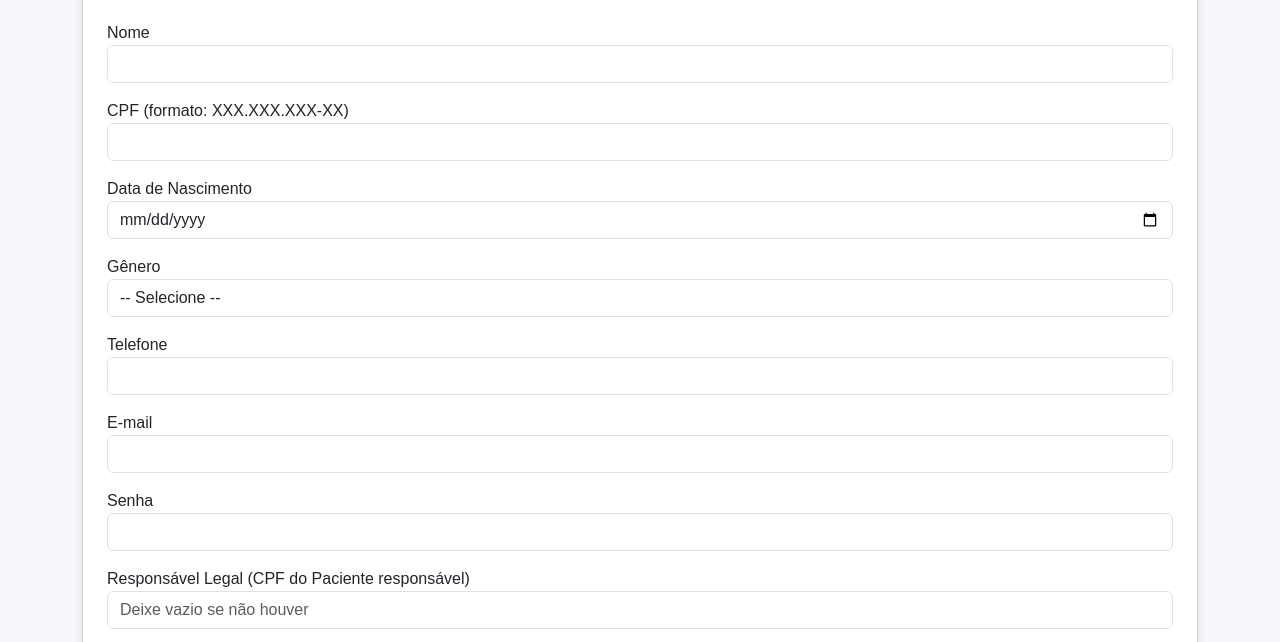
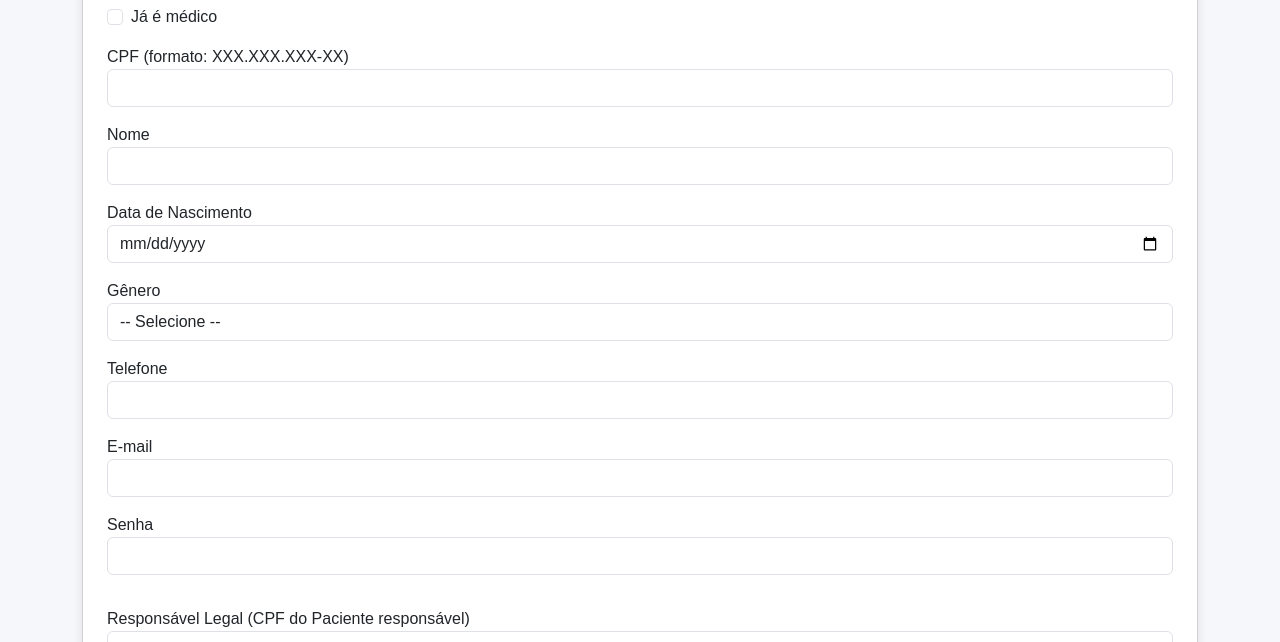
Before and after one commit to AndreBorba/DoseCerta, a plain HTML site: page frontend/pages/cadastropaciente.html in a window 1280 px wide. Shown: the part 152-794 px from the top of the page. Drawn offline with nearby package versions, Linux system fonts and the light colour scheme.

Commit message:
ajuste de verificacao de paciente ja é medico

```diff
--- a/backend/routes/buscapaciente.js
+++ b/backend/routes/buscapaciente.js
@@ -14,6 +14,7 @@ router.get("/", async (req, res) => {
     const query = `
       SELECT
         pm.nome_civil AS nomemedico,
+        pm.id_pseudo AS idmedico,
         pp.nome_civil AS nomepaciente,
         pp.id_pseudo AS idpaciente,
         TO_CHAR(c.data_inicio, 'DD/MM/YYYY') AS dataini,
--- a/docker-compose.yml
+++ b/docker-compose.yml
@@ -27,9 +27,6 @@ services:
       DB_USER: postgres
       DB_PASS: postgres
       DB_NAME: dosecerta
-    # Removido o volume para não apagar node_modules
-    # volumes:
-    #   - ./backend:/app
 
   frontend:
     build: ./frontend
--- a/frontend/pages/cadastropaciente.html
+++ b/frontend/pages/cadastropaciente.html
@@ -20,42 +20,37 @@
     <h2>Cadastro de Paciente</h2>
 
     <form onsubmit="cadastrarPaciente(event)">
-      <div class="row">
-        <div class="mt-3">
-          <label>Nome</label>
-          <input class="form-control" name="nome" required>
-        </div>
-
-        <div class="mt-3"">
-          <label>CPF (formato: XXX.XXX.XXX-XX)</label>
-          <input class="form-control" name="cpf" required>
-        </div>
+      <div class="form-check mb-3">
+        <input type="checkbox" class="form-check-input" id="jaMedico" onchange="toggleCamposMedico()">
+        <label class="form-check-label" for="jaMedico">Já é médico</label>
       </div>
 
-      <label class="mt-3">Data de Nascimento</label>
-      <input type="date" class="form-control" name="data_nascimento" required>
+      <label>CPF (formato: XXX.XXX.XXX-XX)</label>
+      <input class="form-control mb-3" name="cpf" required onblur="verificaMedico()">
 
-      <label class="mt-3">Gênero</label>
-      <select name="genero" class="form-control">
-        <option value="">-- Selecione --</option>
-        <option value="F">FEMININO</option>
-        <option value="M">MASCULINO</option>
-      </select>
+      <div id="dadosPessoa">
+        <label>Nome</label>
+        <input class="form-control mb-3" name="nome" required>
 
-      <label class="mt-3">Telefone</label>
-      <input name="telefone" class="form-control">
+        <label>Data de Nascimento</label>
+        <input type="date" class="form-control mb-3" name="data_nascimento" required>
 
-      <label class="mt-3">E-mail</label>
-      <input name="email" type="email" class="form-control" required>
+        <label>Gênero</label>
+        <select name="genero" class="form-control mb-3">
+          <option value="">-- Selecione --</option>
+          <option value="F">FEMININO</option>
+          <option value="M">MASCULINO</option>
+        </select>
 
-      <label class="mt-3">Senha</label>
-      <input type="password" name="senha" class="form-control" required>
+        <label>Telefone</label>
+        <input name="telefone" class="form-control mb-3">
 
-      <!-- <label class="mt-3">Status do Paciente</label>
-      <select name="status_paciente" class="form-control">
-        <option value="ATIVO">ATIVO</option>
-        <option value="INATIVO">INATIVO</option>
-      </select> -->
+        <label>E-mail</label>
+        <input name="email" type="email" class="form-control mb-3" required>
+
+        <label>Senha</label>
+        <input type="password" name="senha" class="form-control mb-3" required>
+      </div>
 
       <label class="mt-3">Responsável Legal (CPF do Paciente responsável)</label>
       <input name="responsavel" class="form-control" placeholder="Deixe vazio se não houver">
--- a/frontend/scripts/buscapessoa.js
+++ b/frontend/scripts/buscapessoa.js
@@ -6,14 +6,14 @@ async function buscarPessoa(e) {
   const termo = document.getElementById("termo").value.trim();
   const tabela = document.getElementById("tabelaResultados");
 
-  tabela.innerHTML = "<tr><td colspan='5'>Buscando...</td></tr>";
+  tabela.innerHTML = "<tr><td colspan='4'>Buscando...</td></tr>";
 
   try {
     const resp = await fetch(`${API_BASE}/buscapessoa?termo=${encodeURIComponent(termo)}`);
     const dados = await resp.json();
 
     if (!Array.isArray(dados) || dados.length === 0) {
-      tabela.innerHTML = "<tr><td colspan='5'>Nenhum paciente encontrado</td></tr>";
+      tabela.innerHTML = "<tr><td colspan='4'>Nenhum paciente encontrado</td></tr>";
       return;
     }
 
@@ -32,6 +32,6 @@ async function buscarPessoa(e) {
 
   } catch (error) {
     console.error("Erro ao buscar pessoa:", error);
-    tabela.innerHTML = "<tr><td colspan='5'>Erro ao buscar</td></tr>";
+    tabela.innerHTML = "<tr><td colspan='4'>Erro ao buscar</td></tr>";
   }
 }
--- a/frontend/scripts/cadastropaciente.js
+++ b/frontend/scripts/cadastropaciente.js
@@ -1,5 +1,36 @@
 const API_BASE = "http://localhost:4000";
 
+// Habilita/desabilita campos de pessoa
+function toggleCamposMedico() {
+  const checked = document.getElementById("jaMedico").checked;
+  document.getElementById("dadosPessoa").style.display = checked ? "none" : "block";
+
+  const inputs = document.querySelectorAll("#dadosPessoa input, #dadosPessoa select");
+  inputs.forEach(input => {
+    input.required = !checked; // se já é médico, não precisa preencher
+  });
+}
+
+// Verifica se CPF já está cadastrado como paciente
+async function verificaMedico() {
+  const cpf = document.querySelector('input[name="cpf"]').value.trim();
+  if (!cpf) return;
+
+  try {
+    const resp = await fetch(`${API_BASE}/buscapessoa?termo=${encodeURIComponent(cpf)}`);
+    const dados = await resp.json();
+
+    // Se retornar medico, marca o checkbox e oculta os campos de pessoa
+    if (dados.some(p => p.eh_medico === "Sim")) {
+      document.getElementById("jaMedico").checked = true;
+      toggleCamposMedico();
+    }
+  } catch (err) {
+    console.error(err);
+  }
+}
+
+// Cadastro de paciente
 async function cadastrarPaciente(event) {
   event.preventDefault();
 
--- a/frontend/scripts/diagnosticosemgenetico.js
+++ b/frontend/scripts/diagnosticosemgenetico.js
@@ -26,7 +26,7 @@ async function buscarDiagnosticoSemGenetico(e) {
   const cid = document.getElementById("cid").value;
   const tabela = document.getElementById("tabelaResultados");
 
-  tabela.innerHTML = "<tr><td colspan='3'>Buscando...</td></tr>";
+  tabela.innerHTML = "<tr><td colspan='2'>Buscando...</td></tr>";
 
   try {
     const url = `${API_BASE}/diagnosticosemgenetico/pacientes?cid=${encodeURIComponent(cid)}`;
@@ -34,7 +34,7 @@ async function buscarDiagnosticoSemGenetico(e) {
     const dados = await resp.json();
 
     if (!Array.isArray(dados) || dados.length === 0) {
-      tabela.innerHTML = "<tr><td colspan='3'>Nenhum paciente encontrado</td></tr>";
+      tabela.innerHTML = "<tr><td colspan='2'>Nenhum paciente encontrado</td></tr>";
       return;
     }
 
@@ -49,7 +49,7 @@ async function buscarDiagnosticoSemGenetico(e) {
     });
   } catch (err) {
     console.error("Erro ao buscar pacientes:", err);
-    tabela.innerHTML = "<tr><td colspan='3'>Erro ao buscar</td></tr>";
+    tabela.innerHTML = "<tr><td colspan='2'>Erro ao buscar</td></tr>";
   }
 }
 
```
Also changed, not shown: backend/routes/cadastropaciente.js (+4 -4 lines), frontend/pages/buscapaciente.html (+1 -0 lines), frontend/scripts/buscapaciente.js (+4 -3 lines).
